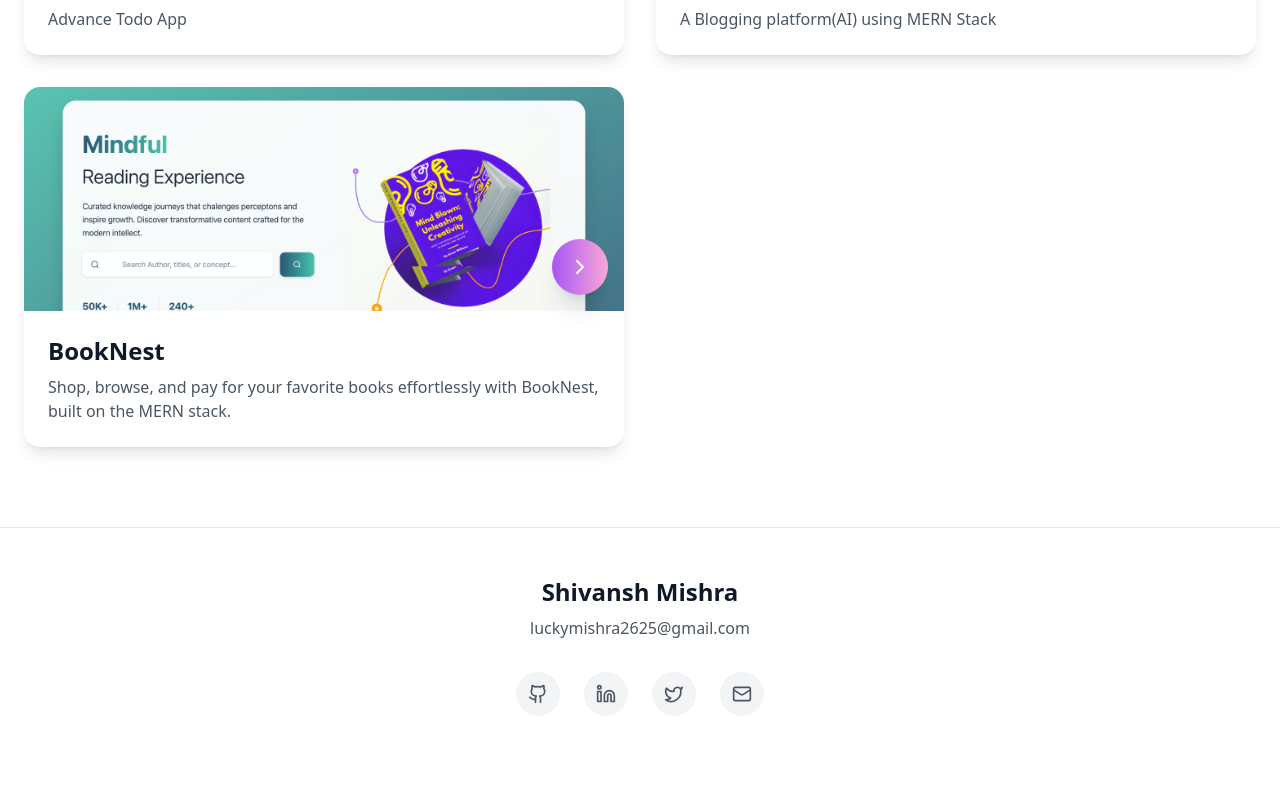
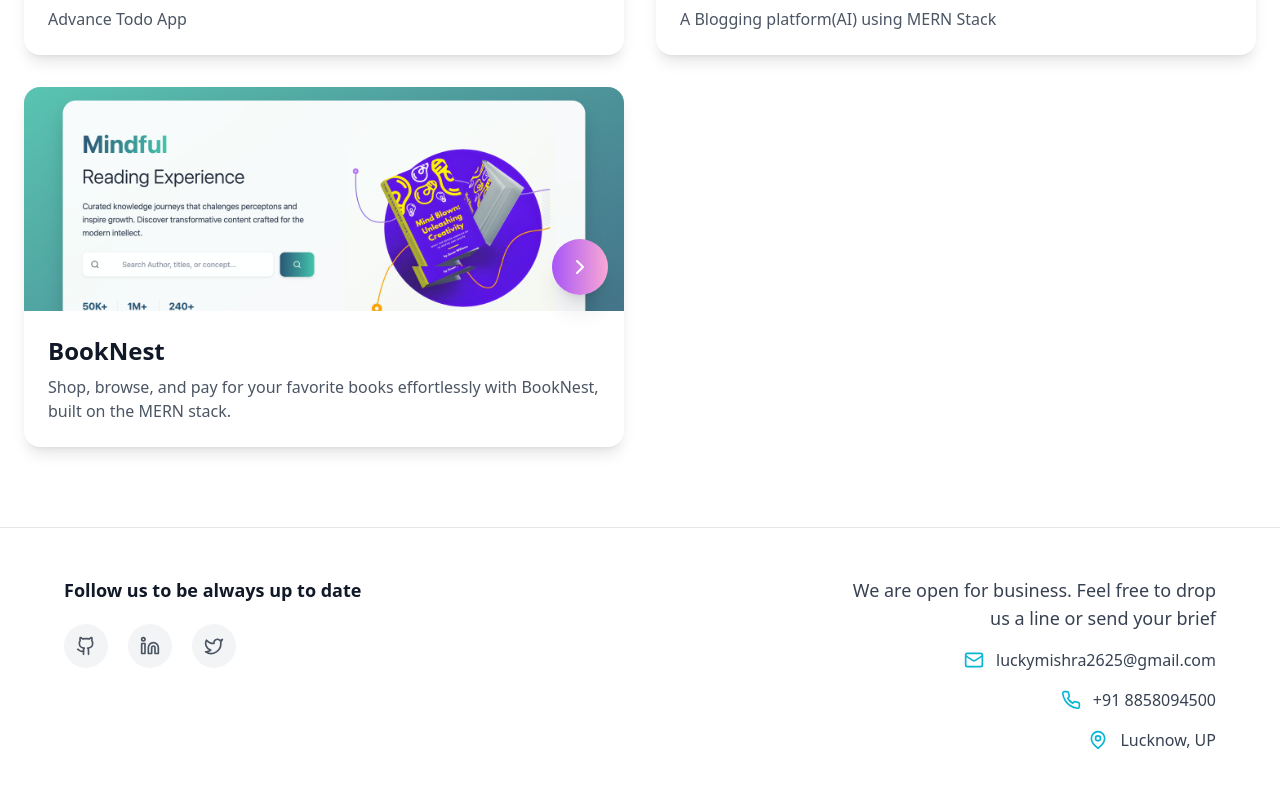
Before and after one commit to beingshivansh0777/Portfolio, a React (Vite) app: page / in a window 1280 px wide. Shown: the part 2285-3073 px from the top of the page. Built offline with nearby package versions, Linux system fonts and the light colour scheme.

Commit message:
Update Footer component with new contact details

```diff
--- a/src/components/Footer.tsx
+++ b/src/components/Footer.tsx
@@ -1,4 +1,4 @@
-import { Github, Linkedin, Twitter, Mail, Heart } from 'lucide-react';
+import { Github, Linkedin, Twitter, Mail, Phone, MapPin } from 'lucide-react';
 
 export const Footer = () => {
   const socialLinks = [
@@ -6,69 +6,68 @@ export const Footer = () => {
       icon: Github,
       label: 'GitHub',
       url: 'https://github.com/beingshivansh0777',
-      color: 'hover:text-gray-900 dark:hover:text-white',
     },
     {
       icon: Linkedin,
       label: 'LinkedIn',
-      url: 'https://www.linkedin.com/in/shivansh-mishra-233b5b2aa?utm_source=share&utm_campaign=share_via&utm_content=profile&utm_medium=android_app',
-      color: 'hover:text-blue-600 dark:hover:text-blue-400',
+      url: 'https://www.linkedin.com/in/shivansh-mishra-233b5b2aa',
     },
     {
       icon: Twitter,
       label: 'Twitter',
-      url: 'https://x.com/Mishra0857?t=CTZ2W5OLf3J138dwSN5IpQ&s=09',
-      color: 'hover:text-sky-500 dark:hover:text-sky-400',
-    },
-    {
-      icon: Mail,
-      label: 'Email',
-      url: 'mailto:luckymishra2625@gmail.com',
-      color: 'hover:text-red-500 dark:hover:text-red-400',
+      url: 'https://x.com/Mishra0857',
     },
   ];
 
   return (
     <footer className="py-12 px-6 border-t border-gray-200 dark:border-gray-800 bg-white/50 dark:bg-gray-900/50 backdrop-blur-sm">
-      <div className="max-w-5xl mx-auto">
-        <div className="flex flex-col items-center gap-8">
-          <div className="text-center">
-            <h3 className="text-2xl font-bold text-gray-900 dark:text-white mb-2">
-              Shivansh Mishra
-            </h3>
-            <a
-              href="mailto:luckumishra2625@gmail.com"
-              className="text-gray-600 dark:text-gray-400 hover:text-cyan-500 dark:hover:text-cyan-400 transition-colors duration-300"
-            >
-              luckymishra2625@gmail.com
-            </a>
-          </div>
+      <div className="max-w-6xl mx-auto flex flex-col md:flex-row justify-between gap-10">
 
-          <div className="flex items-center gap-6">
+        {/* LEFT SIDE - SOCIAL */}
+        <div className="flex flex-col gap-5">
+          <h3 className="text-lg font-semibold text-gray-900 dark:text-white">
+            Follow us to be always up to date
+          </h3>
+
+          <div className="flex gap-5">
             {socialLinks.map((link) => (
               <a
                 key={link.label}
                 href={link.url}
                 target="_blank"
                 rel="noopener noreferrer"
-                className={`group relative p-3 rounded-full bg-gray-100 dark:bg-gray-800 text-gray-600 dark:text-gray-400 ${link.color} transition-all duration-300 hover:scale-110 hover:shadow-lg`}
-                aria-label={link.label}
+                className="p-3 rounded-full bg-gray-100 dark:bg-gray-800 text-gray-600 dark:text-gray-400 hover:scale-110 hover:shadow-lg transition-all duration-300 hover:text-cyan-500"
               >
                 <link.icon className="w-5 h-5" />
-                <span className="absolute -top-12 left-1/2 -translate-x-1/2 bg-gray-900 dark:bg-white text-white dark:text-gray-900 px-3 py-1 rounded-lg text-sm whitespace-nowrap opacity-0 group-hover:opacity-100 transition-opacity duration-300 pointer-events-none">
-                  {link.label}
-                </span>
               </a>
             ))}
           </div>
+        </div>
 
-          <div className="flex items-center gap-2 text-gray-600 dark:text-gray-400 text-sm">
+        {/* RIGHT SIDE - CONTACT */}
+        <div className="flex flex-col gap-4 text-gray-700 dark:text-gray-300 max-w-sm md:text-right">
 
+          <p className="text-lg font-medium">
+            We are open for business. Feel free to drop us a line or send your brief
+          </p>
+
+          <div className="flex items-center gap-3 md:justify-end">
+            <Mail className="w-5 h-5 text-cyan-500" />
+            <a href="mailto:luckymishra2625@gmail.com" className="hover:underline">
+              luckymishra2625@gmail.com
+            </a>
           </div>
 
-          <p className="text-gray-500 dark:text-gray-500 text-sm">
+          <div className="flex items-center gap-3 md:justify-end">
+            <Phone className="w-5 h-5 text-cyan-500" />
+            <span>+91 8858094500</span>
+          </div>
 
-          </p>
+          <div className="flex items-center gap-3 md:justify-end">
+            <MapPin className="w-5 h-5 text-cyan-500" />
+            <span>Lucknow, UP</span>
+          </div>
+
         </div>
       </div>
     </footer>
```
